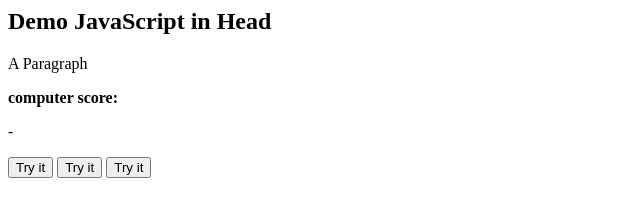
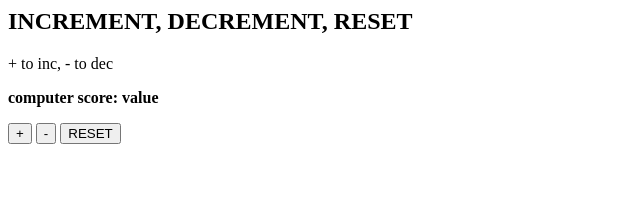
Before and after one commit to cobra4u/AVI-DSR, a plain HTML site: page 9-mar/Increment dec/index.html in a window 1280 px wide. Shown: the whole page, without its empty margins (0-640 px from the left). Drawn offline with Linux system fonts and the light colour scheme.

Commit message:
Update index.html

```diff
--- a/9-mar/Increment dec/index.html
+++ b/9-mar/Increment dec/index.html
@@ -1,16 +1,41 @@
+
+
 <html>
 <head>
 <script src = "./updown.js"> </script>
+<!-- <script>
+    var value = 0;
+    function myFunction1() {
+        value = value + 1;
+        document.getElementById("computerScore").innerHTML = value;
+
+    }
+    function myFunction2() {
+        value = value - 1;
+        document.getElementById("computerScore").innerHTML = value;
+        if (value < 0) {
+            value = 0;
+            document.getElementById("computerScore").innerHTML = value;
+        }
+
+    }
+    function myFunction3() {
+        value = 0;
+        document.getElementById("computerScore").innerHTML = value;
+
+    }  -->
+</script>
 </head>
 <body>
-<h2>Demo JavaScript in Head</h2>
+<h2>INCREMENT, DECREMENT, RESET</h2>
 
-<p id="demo">A Paragraph</p>
-<b>computer score:</b><p id="computerScore" value="0">-</p>
-<button type="+" onclick="myFunction1()">Try it</button>
+<p >+ to inc, - to dec</p>
+<b>computer score: value </b><p id="computerScore" ></p>
+<button type="button" onclick="myFunction1()">+</button>
 
-<button type="-" onclick="myFunction2()">Try it</button>
+<button type="button" onclick="myFunction2()">-</button>
 
-<button type="reset" onclick="myFunction3()">Try it</button>
+<button type="button" onclick="myFunction3()">RESET</button>
 </body>
 </html>
+<!-- value="0"  next to computer score-->
```
